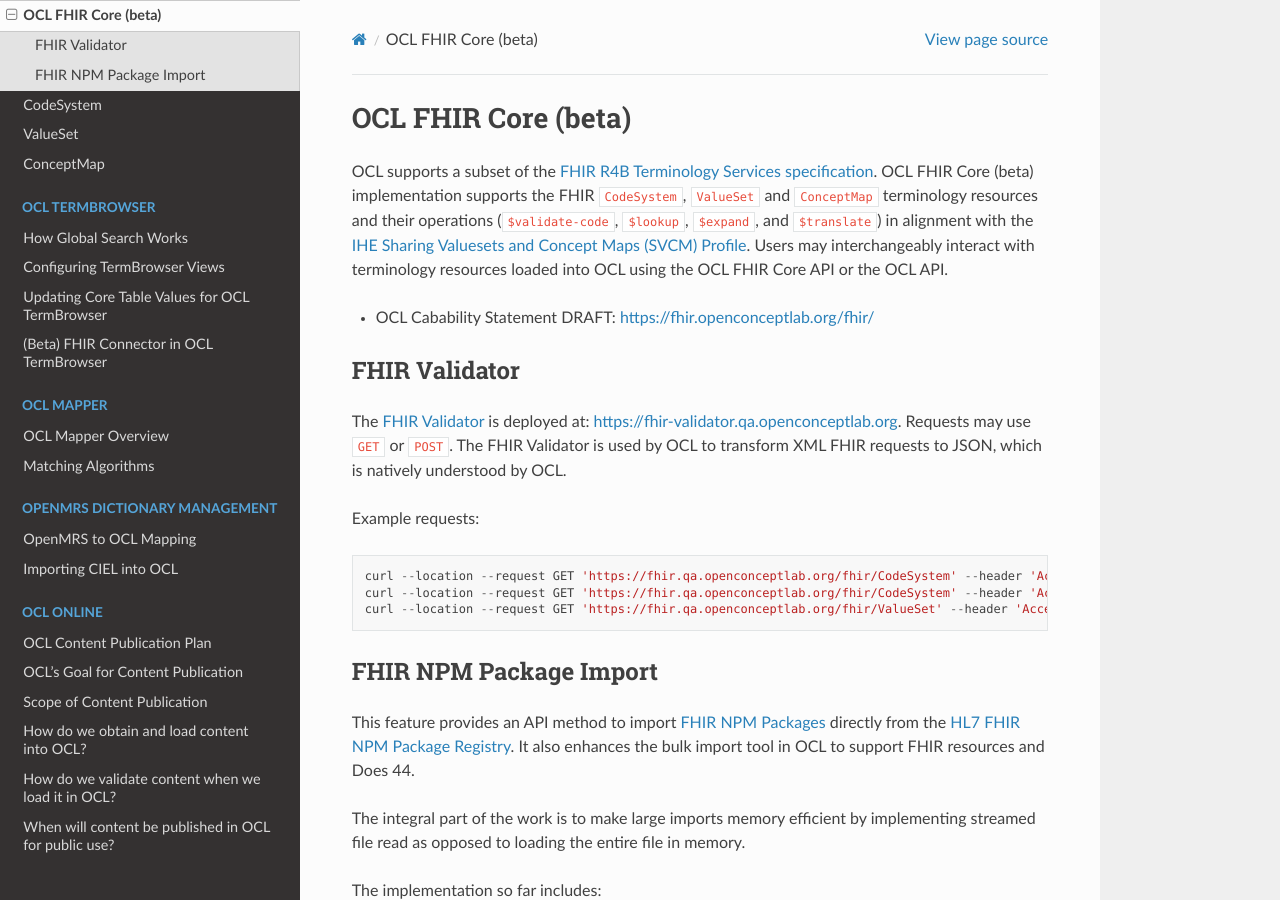
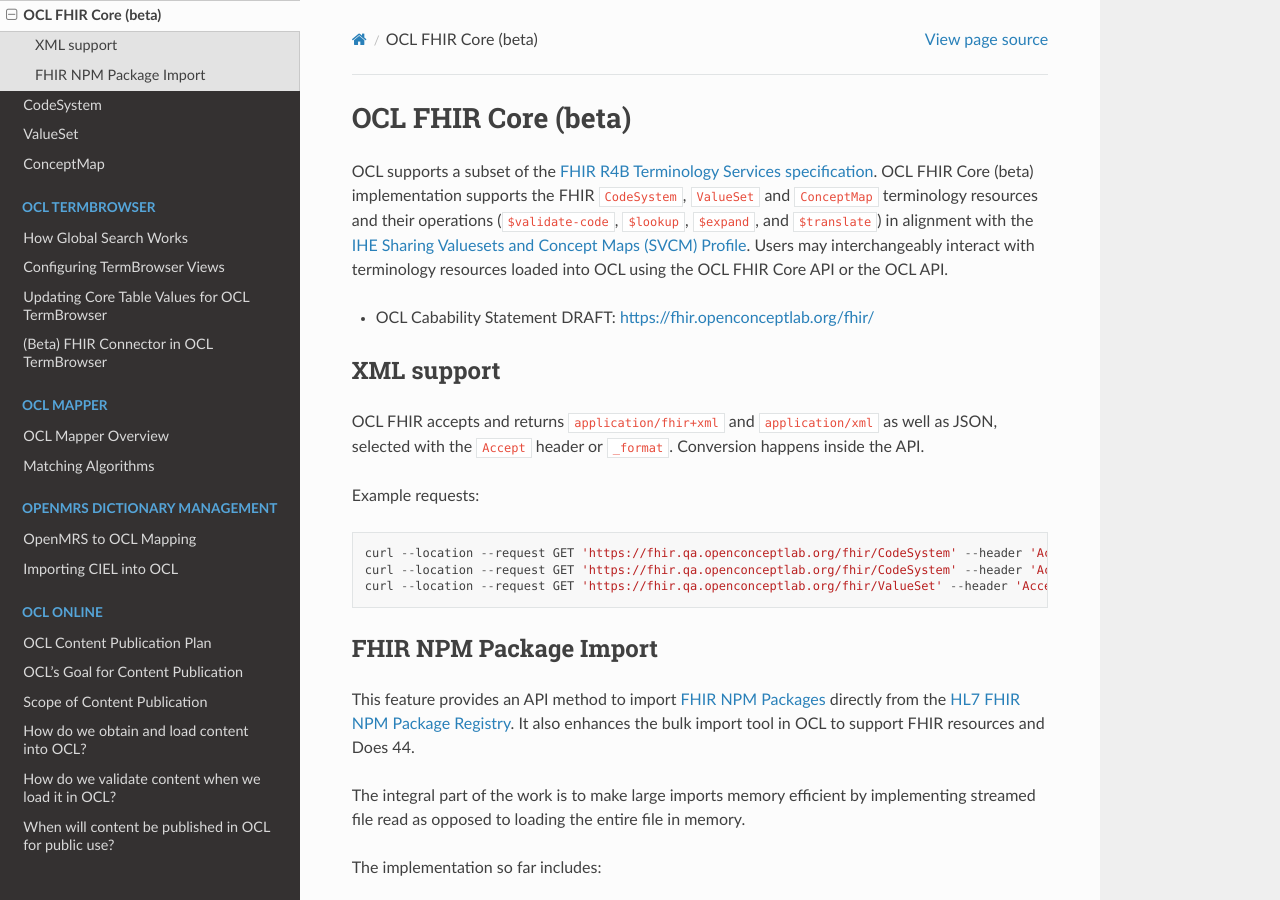
Before and after one commit to OpenConceptLab/ocl-docs, a Sphinx documentation site: the page built from docs/source/oclfhir/overview.md, in a window 1280 px wide and 900 px high. Built offline with Sphinx 7.4.7 and the Read the Docs theme 3.1.0, drawn with Linux system fonts in a browser that asks for light colours.

Commit message:
OpenConceptLab/ocl_online#443 | removed fhir validator from docs

````diff
--- a/docs/source/oclfhir/overview.md
+++ b/docs/source/oclfhir/overview.md
@@ -3,8 +3,8 @@
 
 * OCL Cabability Statement DRAFT: [https://fhir.openconceptlab.org/fhir/](https://fhir.openconceptlab.org/fhir/)
 
-## FHIR Validator
-The [FHIR Validator](https://github.com/hapifhir/org.hl7.fhir.validator-wrapper) is deployed at: [https://fhir-validator.qa.openconceptlab.org](https://fhir-validator.qa.openconceptlab.org). Requests may use `GET` or `POST`. The FHIR Validator is used by OCL to transform XML FHIR requests to JSON, which is natively understood by OCL.
+## XML support
+OCL FHIR accepts and returns `application/fhir+xml` and `application/xml` as well as JSON, selected with the `Accept` header or `_format`. Conversion happens inside the API.
 
 Example requests:
 ```
````
Also changed, not shown: docs/notebooks/ocl-local-setup-advanced.ipynb, docs/notebooks/ocl-local-setup-basic.ipynb.
